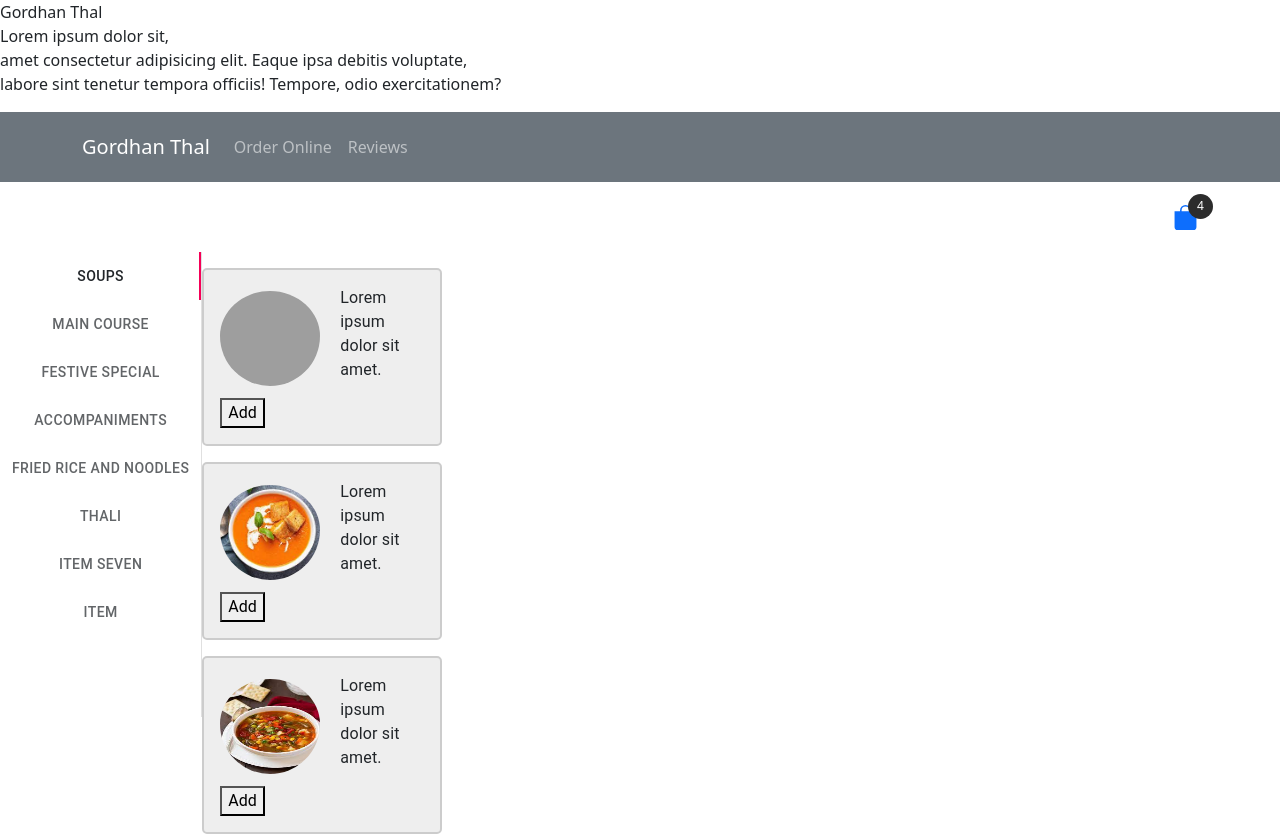
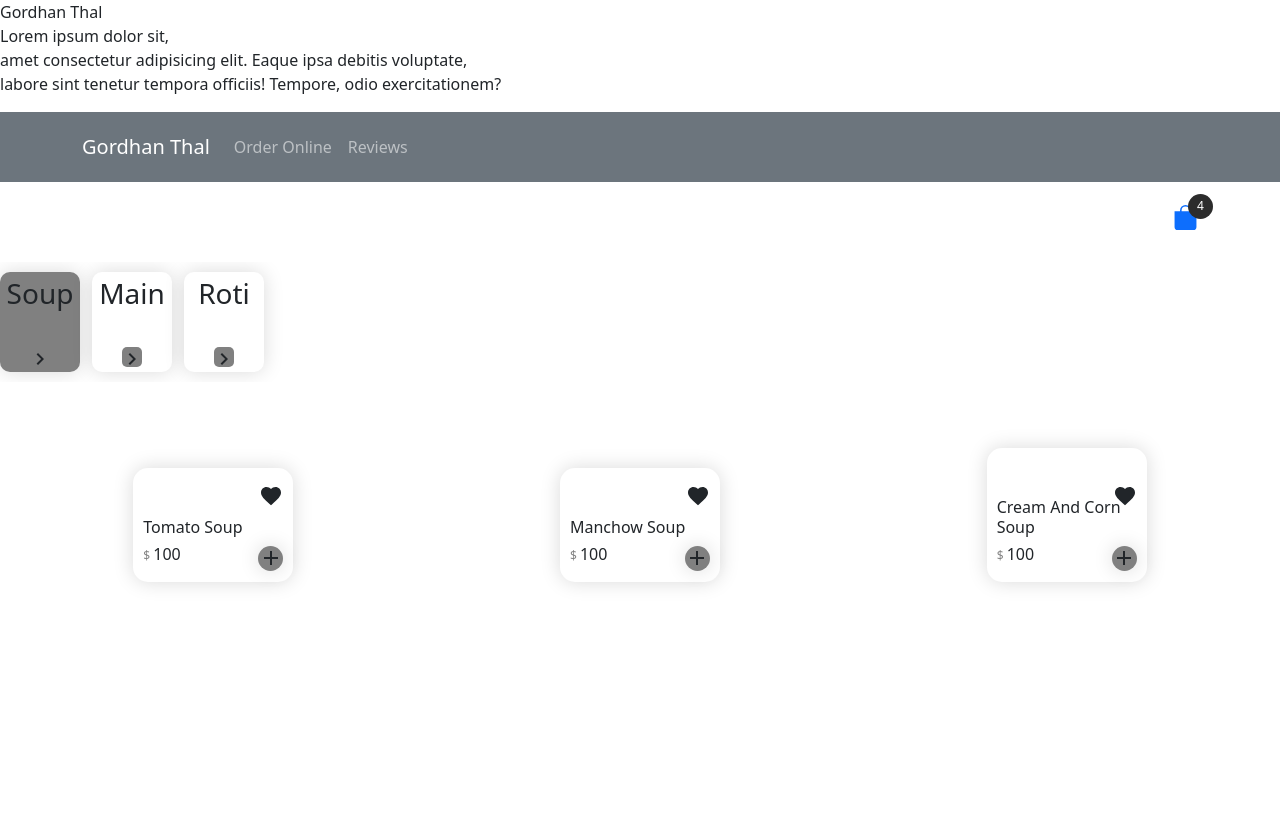
Before and after one commit to UnknownPatel/restaurant-app, a React (Create React App) app: page /Menu1 in a window 1280 px wide. After the commit the page ends 800 px from the top, so only its background shows below. Built offline with nearby package versions, Linux system fonts and the light colour scheme; grey boxes are pictures that could not be loaded.

Commit message:
14/3/2023 evening

```diff
--- a/package.json
+++ b/package.json
@@ -3,9 +3,12 @@
   "version": "0.1.0",
   "private": true,
   "dependencies": {
+    "@emotion/react": "^11.10.6",
+    "@emotion/styled": "^11.10.6",
     "@material-ui/core": "^4.12.4",
     "@material-ui/icons": "^4.11.3",
     "@mui/icons-material": "^5.11.9",
+    "@mui/material": "^5.11.12",
     "@testing-library/jest-dom": "^5.16.5",
     "@testing-library/react": "^13.4.0",
     "@testing-library/user-event": "^13.5.0",
--- a/src/userPages/Menu1.css
+++ b/src/userPages/Menu1.css
@@ -46,3 +46,127 @@
         display: block;
     }
   }
+
+.rowContainer{
+  display: flex;
+  align-items: center;
+  overflow-x: scroll;
+  overflow-y: hidden;
+  margin: 10px 0;
+  padding: 10px 0;
+}
+
+.rowContainer::-webkit-scrollbar {
+  display: none;
+}
+
+.rowMenuCard{
+  width: 80px;
+  min-width: 80px;
+  height: 100px;
+  border-radius: 10px;
+  background: #fff;
+  display: flex;
+  align-items: center;
+  justify-content: space-between;
+  flex-direction: column;
+  padding: 5px;
+  box-shadow: 0px 0px 20px rgba(0, 0, 0, 0.15);
+  transition: 0.5s;
+  cursor: pointer;
+  margin-right: 12px;
+}
+
+.rowMenuCard:hover,
+.rowMenuCard.active {
+  background: gray;
+}
+
+.rowMenuCard .loadMenu {
+  width: 20px;
+  height: 20px;
+  display: flex;
+  justify-content: center;
+  align-content: center;
+  border-radius: 5px;
+  background: gray;
+  transition: 0.5s;
+}
+
+.rowMenuCard .loadMenu .MuiSvgIcons-root{
+  font-size: 14px;
+}
+
+.dishitemContainer{
+  display: flex;
+  justify-content: space-around;
+  align-items: center;
+  flex-wrap: wrap;
+
+}
+.itemCard{
+  width: 160px;
+  height: 180px;
+  position: relative;
+  display: flex;
+  flex-direction: column;
+  justify-content: flex-end;
+  align-items: center;
+  margin: 10px 0;
+}
+.itemContent{
+  background: #fff;
+  box-shadow: 0px 0px 20px rgba(0, 0, 0, 0.15);
+  border-radius: 15px;
+  padding: 10px;
+  padding-top: 50px;
+  width: 100%;
+}
+.itemContent .itemName{
+  font-size: 16px;
+
+}
+.itemContent .bottom{
+  display: flex;
+  justify-content: space-between;
+  align-items: center;
+}
+.itemContent .bottom .rating .MuiSvgIcons-root{
+  font-size: 16px;
+}
+.itemContent .bottom .price{
+  font-size: 16px;
+}
+.itemContent .bottom .price span{
+  color: gray;
+  font-size: 12px;
+}
+.itemContent .addtoCart{
+  background: gray;
+  width: 25px;
+  height: 25px;
+  border-radius: 100%;
+  display: flex;
+  align-items: center;
+  justify-content: center;
+  box-shadow: 0px 0px 20px rgba(0, 0, 0, 0.15);
+  cursor: pointer;
+}
+.itemContent .addtoCart .MuiSvgIcons-root{
+  color: #faf9fb;
+  font-size: 16px;
+}
+.isfavourite{
+  position: absolute;
+  top: 80px;
+  right: 10px;
+  transition: 0.5s;
+}
+.isfavourite .MuiSvgIcons-root{
+  font-size: 18px;
+  color: #ff000088;
+}
+.isfavourite.active .MuiSvgIcons-root{
+  color: #ff0000;
+  filter: drop-shadow(0px 0px 8px #ff0000);
+}
--- a/src/userPages/Menu1.js
+++ b/src/userPages/Menu1.js
@@ -118,7 +118,7 @@
 // }
 
 
-import React from 'react';
+import React, { useEffect, useState } from 'react';
 import PropTypes from 'prop-types';
 import { makeStyles } from '@material-ui/core/styles';
 import Tabs from '@material-ui/core/Tabs';
@@ -138,6 +138,9 @@ import thali2 from '../img/thali2.jpg';
 import thali3 from '../img/thali3.jpg';
 import NavbarRes from './components/NavbarRes';
 import AddNav from './components/addNav';
+import MenuCard1 from './components/MenuCard1';
+import {MenuItems, Items} from './components/data1'
+import ItemCard1 from './components/ItemCard1';
 
 
 
@@ -145,58 +148,59 @@ import AddNav from './components/addNav';
 
 
 
-function TabPanel(props) {
-  const { children, value, index, ...other } = props;
+function Menu1(props) {
 
-  return (
-    <div
-      role="tabpanel"
-      hidden={value !== index}
-      id={`vertical-tabpanel-${index}`}
-      aria-labelledby={`vertical-tab-${index}`}
-      {...other}
-    >
-      {value === index && (
-        <Box p={3}>
-          <Typography>{children}</Typography>
-        </Box>
-      )}
-    </div>
-  );
-}
+  const [isMainData, setMainData] = useState(
+    Items.filter(element => element.itemId === 'soup01')
+  )
 
-TabPanel.propTypes = {
-  children: PropTypes.node,
-  index: PropTypes.any.isRequired,
-  value: PropTypes.any.isRequired,
-};
+  useEffect(() => {
+    const menuCards = document.querySelector('.rowContainer').querySelectorAll('.rowMenuCard');
 
-function a11yProps(index) {
-  return {
-    id: `vertical-tab-${index}`,
-    'aria-controls': `vertical-tabpanel-${index}`,
-  };
-}
+    function setMenuCardActive() {
+      menuCards.forEach((n) => n.classList.remove("active"));
+      this.classList.add("active");
+    }
 
-const useStyles = makeStyles((theme) => ({
-  root: {
-    flexGrow: 1,
-    backgroundColor: theme.palette.background.paper,
-    display: 'flex',
-    height: 224,
-  },
-  tabs: {
-    borderRight: `1px solid ${theme.palette.divider}`,
-  },
-}));
+    menuCards.forEach(n => n.addEventListener('click', setMenuCardActive))
+  }, [isMainData]);
 
-export default function VerticalTabs() {
-  const classes = useStyles();
-  const [value, setValue] = React.useState(0);
+  const setData = (itemId) => {
+    setMainData(Items.filter(element => element.itemId === itemId))
+  }
 
-  const handleChange = (event, newValue) => {
-    setValue(newValue);
-  };
+// TabPanel.propTypes = {
+//   children: PropTypes.node,
+//   index: PropTypes.any.isRequired,
+//   value: PropTypes.any.isRequired,
+// };
+
+// function a11yProps(index) {
+//   return {
+//     id: `vertical-tab-${index}`,
+//     'aria-controls': `vertical-tabpanel-${index}`,
+//   };
+// }
+
+// const useStyles = makeStyles((theme) => ({
+//   root: {
+//     flexGrow: 1,
+//     backgroundColor: theme.palette.background.paper,
+//     display: 'flex',
+//     height: 224,
+//   },
+//   tabs: {
+//     borderRight: `1px solid ${theme.palette.divider}`,
+//   },
+// }));
+
+// export default function VerticalTabs() {
+//   const classes = useStyles();
+//   const [value, setValue] = React.useState(0);
+
+//   const handleChange = (event, newValue) => {
+//     setValue(newValue);
+//   };
 
 
   return (
@@ -205,8 +209,30 @@ export default function VerticalTabs() {
     <br /> amet consectetur adipisicing elit. Eaque ipsa debitis voluptate,<br /> labore sint tenetur tempora officiis! Tempore, odio exercitationem?</p>
     < NavbarRes />
     < AddNav />
-    <div className='addToCart'> </div>
-    <div className={classes.root} id="tab">
+    <div className='dishContainer'>
+      <div className="menuCard"></div>
+      <div className="rowContainer">
+        {
+          MenuItems && MenuItems.map(data => (
+            <div key={data.id} onClick = {() => setData(data.itemId)}>
+              <MenuCard1 name={data.name}
+              isActive = {data.id === 1 ? true : false }/>
+            </div>
+          ) )
+        }
+
+      </div>
+      <div className='dishitemContainer'>
+        {
+          isMainData && isMainData.map(data => (
+            <ItemCard1 key={data.id} itemId={data.id} name={data.name} price={data.price}/>
+          ))
+        }
+
+      </div>
+    </div>
+    {/* <div className='addToCart'> abc</div> */}
+    {/* <div className={classes.root} id="tab">
       <Tabs
         // variant="standard"
         orientation="vertical"
@@ -292,7 +318,9 @@ export default function VerticalTabs() {
         Item Seven
         <p>Lorem ipsum, dolor sit amet consectetur adipisicing elit. Magni, dolorum?</p>
       </TabPanel>
-    </div>
+    </div> */}
     </>
   );
 }
+
+export default Menu1;
--- /dev/null
+++ b/src/userPages/components/ItemCard1.js
@@ -0,0 +1,34 @@
+import FavoriteIcon from '@mui/icons-material/Favorite';
+import AddIcon from '@mui/icons-material/Add';
+import React, { useState } from 'react'
+import '../Menu1.css'
+
+function ItemCard1({ name, price, itemId }) {
+
+    const [isFavourite, setFavourite] = useState(false);
+
+
+  return (
+    <div className='itemCard' id={itemId}>
+        <div className={`isfavourite ${isFavourite ? "active" : ""}`}
+            onClick = {() => setFavourite(!isFavourite)}
+        >
+            <FavoriteIcon />
+        </div>
+      <div className="imgBox"></div>
+      <div className="itemContent">
+        <h3 className='itemName'>{name}</h3>
+        <div className="bottom">
+            <div className='ratings'>
+                <h3 className="price"><span>$ </span>{price}</h3>
+            </div>
+            <i className="addtoCart">
+                <AddIcon />
+            </i>
+        </div>
+      </div>
+    </div>
+  )
+}
+
+export default ItemCard1
--- /dev/null
+++ b/src/userPages/components/MenuCard1.js
@@ -0,0 +1,17 @@
+import ChevronRightIcon from '@mui/icons-material/ChevronRight';
+import React from 'react'
+import '../Menu1.css';
+
+
+function MenuCard1({name, isActive}) {
+  return (
+    <div className={`rowMenuCard ${isActive ? `active` : ``}`}>
+      <h3>{name}</h3>
+      <i className="loadMenu">
+        <ChevronRightIcon />
+      </i>
+    </div>
+  )
+}
+
+export default MenuCard1
--- /dev/null
+++ b/src/userPages/components/data1.js
@@ -0,0 +1,76 @@
+const MenuItems = [
+    {
+        id: 1,
+        itemId: "soup01",
+        name: "Soup",
+    },
+    {
+        id: 2,
+        itemId: "main01",
+        name: "Main",
+    },
+    {
+        id: 3,
+        itemId: "roti01",
+        name: "Roti",
+    }
+];
+
+const Items =[
+    {
+        id: 1,
+        itemId: "soup01",
+        name: "Tomato Soup",
+        price: "100",
+    },
+    {
+        id: 2,
+        itemId: "soup01",
+        name: "Manchow Soup",
+        price: "100",
+    },
+    {
+        id: 3,
+        itemId: "soup01",
+        name: "Cream And Corn Soup",
+        price: "100",
+    },
+    {
+        id: 4,
+        itemId: "main01",
+        name: "Palak Kofta",
+        price: "100",
+    },
+    {
+        id: 5,
+        itemId: "main01",
+        name: "Baingan Bharta",
+        price: "100",
+    },
+    {
+        id: 6,
+        itemId: "main01",
+        name: "Paneer Bhurji",
+        price: "100",
+    },
+    {
+        id: 7,
+        itemId: "roti01",
+        name: "Bajra Roti",
+        price: "10",
+    },
+    {
+        id: 8,
+        itemId: "roti01",
+        name: "Garlic Roti",
+        price: "10",
+    },
+    {
+        id: 9,
+        itemId: "roti01",
+        name: "plane roti",
+        price: "10",
+    },
+];
+
+export { MenuItems, Items };
```
Also changed, not shown: 1 other file (tests, documents, lock files or other folders).
